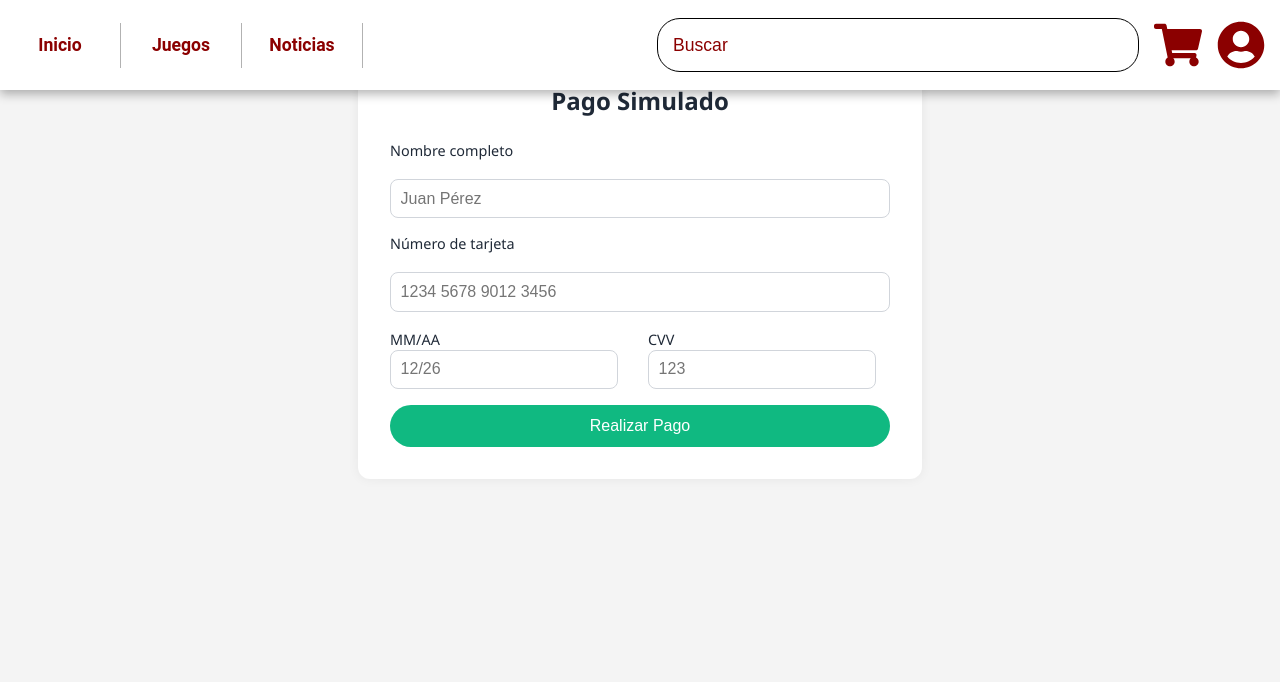
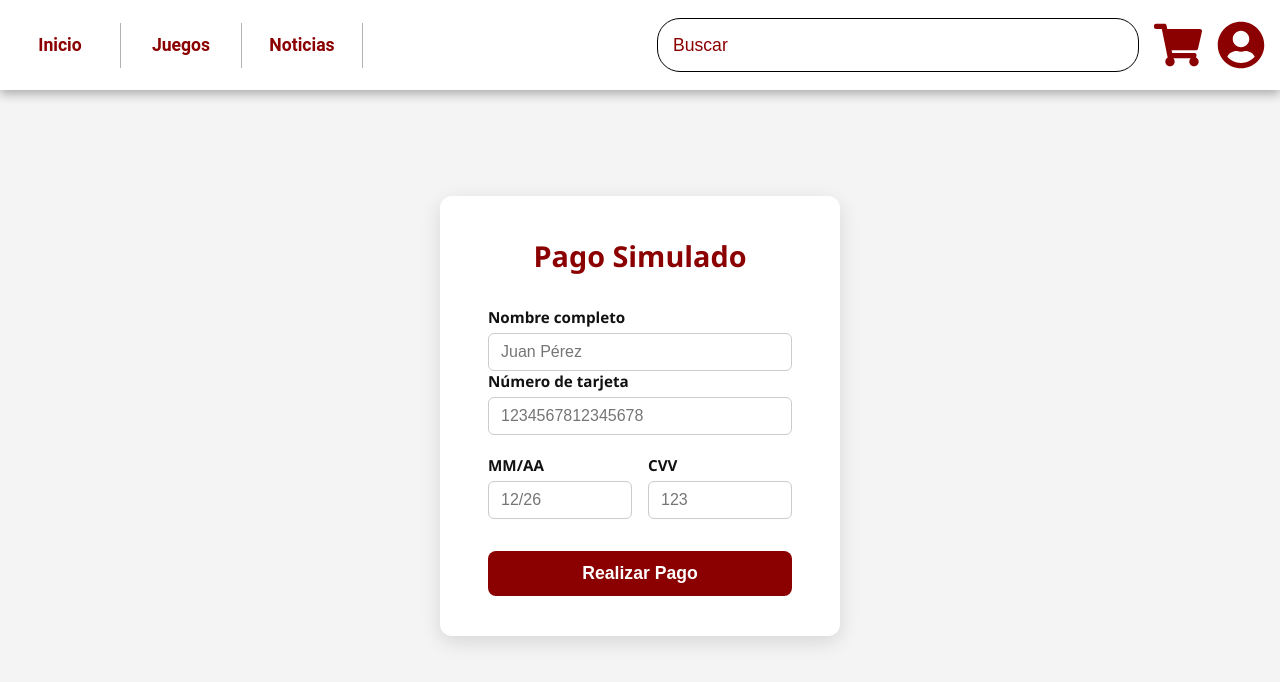
Before and after one commit to jdpadillavigo/GameStore-Frontend, a React (Vite) app: page /pago in a window 1280 px wide. Shown: the top 682 px of the page. Built offline with nearby package versions, Linux system fonts and the light colour scheme.

Commit message:
correcciones faltantes

```diff
--- a/public/data/gamesData.json
+++ b/public/data/gamesData.json
@@ -2,7 +2,7 @@
     "GTA_V": {
         "title": "Grand Theft Auto V",
         "description": "Un juego de acción y aventura de mundo abierto, donde puedes explorar una ciudad ficticia, cometer crímenes y vivir aventuras con diferentes personajes.",
-        "trailer": "https://www.youtube.com/embed/nzV5_Uhu08A",
+        "trailer": "https://www.youtube.com/embed/3DBrG2YjqQA",
         "images": [
             "/images/games/gta_v_1.jpg",
             "/images/games/gta_v_2.jpg",
--- a/src/components/Navbar/Navbar.tsx
+++ b/src/components/Navbar/Navbar.tsx
@@ -13,6 +13,7 @@ const Navbar = () => {
     verificado: boolean;
   }
 
+  const [showLoginPrompt, setShowLoginPrompt] = useState(false);
   const [rol, setRol] = useState(localStorage.getItem('rol') || 'usuario');
   const [usuario, setUsuario] = useState<Usuario | null>(null);
   const navigate = useNavigate();
--- a/src/components/PaymentBlock/PaymentBlock.css
+++ b/src/components/PaymentBlock/PaymentBlock.css
@@ -1,42 +1,62 @@
 .payment-container {
-    max-width: 500px;
-    margin: 2rem auto;
-    padding: 2rem;
-    background: #ffffff;
-    border-radius: 0.75rem;
-    box-shadow: 0 0 12px rgba(0, 0, 0, 0.06);
-    font-family: 'Segoe UI', sans-serif;
-    color: #1f2937;
+  display: flex;
+  flex-direction: column;
+  justify-content: center;
+  align-items: center;
+  height: 100vh;
+  background-color: #f4f4f4;
+  color: #000;
+  font-family: 'Segoe UI', Tahoma, Geneva, Verdana, sans-serif;
+  padding: 1rem;
+  gap: 1.5rem;
 }
 
-  .payment-container h2 {
-    text-align: center;
-    margin-bottom: 1.5rem;
-    font-size: 1.5rem;
+
+.payment-form {
+  background: #fff;
+  padding: 2.5rem 3rem;
+  border-radius: 12px;
+  width: 400px;
+  box-shadow: 0 6px 20px rgba(0, 0, 0, 0.12);
+  box-sizing: border-box;
 }
 
-  .payment-form {
-    display: flex;
-    flex-direction: column;
-    gap: 1rem;
+.payment-form h2 {
+  margin: 0 0 2rem 0;
+  font-size: 1.8rem;
+  font-weight: 700;
+  color: var(--main-color);
+  text-align: center;
 }
 
 .payment-form label {
-    font-size: 0.9rem;
-    font-weight: 500;
-    margin-bottom: 0.2rem;
+  display: block;
+  margin-bottom: 0.4rem;
+  font-weight: 600;
+  font-size: 0.95rem;
+  color: #111;
 }
 
 .payment-form input {
-    padding: 0.6rem;
-    border: 1px solid #d1d5db;
-    border-radius: 0.5rem;
+  width: 100%;
+  padding: 0.55rem 0.75rem;
+  border: 1.8px solid #ccc;
+  border-radius: 6px;
   font-size: 1rem;
+  transition: border-color 0.3s ease;
+  box-sizing: border-box;
+}
+
+.payment-form input:focus {
+  border-color: var(--main-color);
+  outline: none;
+  box-shadow: 0 0 5px var(--main-color);
 }
 
 .payment-row {
   display: flex;
   gap: 1rem;
+  margin-top: 1.25rem;
 }
 
 .payment-row > div {
@@ -44,15 +64,76 @@
 }
 
 .payment-form button {
-    background-color: #10b981;
-    color: white;
+  margin-top: 2rem;
+  width: 100%;
   padding: 0.75rem;
+  background-color: var(--main-color);
+  color: #fff;
   border: none;
-    border-radius: 9999px;
+  border-radius: 8px;
+  font-size: 1.1rem;
+  font-weight: 600;
+  cursor: pointer;
+  transition: background-color 0.25s ease;
+}
+
+.payment-form button:hover {
+  background-color: var(--secondary-color);
+}
+
+.payment-error {
+  margin-top: 1rem;
+  color: #cc0000;
+  font-weight: 600;
+  font-size: 0.9rem;
+  text-align: center;
+  user-select: none;
+}
+
+.payment-modal-overlay {
+  position: fixed;
+  top: 0;
+  left: 0;
+  width: 100vw;
+  height: 100vh;
+  background-color: rgba(0, 0, 0, 0.45);
+  display: flex;
+  justify-content: center;
+  align-items: center;
+  z-index: 1000;
+}
+
+.payment-modal {
+  background: #fff;
+  padding: 2rem 2.5rem;
+  border-radius: 12px;
+  box-shadow: 0 6px 20px rgba(0, 0, 0, 0.25);
+  text-align: center;
+  max-width: 400px;
+  width: 90%;
+}
+
+.payment-modal h3 {
+  margin-bottom: 1rem;
+  font-size: 1.5rem;
+  color: green;
+}
+
+.payment-modal p {
   font-size: 1rem;
+  margin-bottom: 1.5rem;
+}
+
+.payment-modal button {
+  padding: 0.6rem 1.2rem;
+  font-size: 1rem;
+  border: none;
+  border-radius: 8px;
+  background-color: var(--main-color);
+  color: #fff;
   cursor: pointer;
 }
 
-  .payment-form button:hover {
-    background-color: #059669;
+.payment-modal button:hover {
+  background-color: var(--secondary-color);
 }
--- a/src/components/PaymentBlock/PaymentBlock.tsx
+++ b/src/components/PaymentBlock/PaymentBlock.tsx
@@ -1,39 +1,112 @@
+import { useState } from 'react';
 import { useNavigate } from 'react-router-dom';
 import './PaymentBlock.css';
 
 const PaymentBlock = () => {
   const navigate = useNavigate();
 
+  const [cardNumber, setCardNumber] = useState('');
+  const [expiry, setExpiry] = useState('');
+  const [cvv, setCvv] = useState('');
+  const [errors, setErrors] = useState<string | null>(null);
+  const [paymentSuccess, setPaymentSuccess] = useState(false);
+
   const handlePay = (e: React.FormEvent) => {
     e.preventDefault();
-    alert('✅ Pago exitoso. ¡Gracias por tu compra!');
+
+    const cardRegex = /^\d{16}$/;
+    const expiryRegex = /^(0[1-9]|1[0-2])\/\d{2}$/;
+    const cvvRegex = /^\d{3}$/;
+
+    if (!cardRegex.test(cardNumber)) {
+      setErrors('El número de tarjeta debe tener exactamente 16 dígitos.');
+      return;
+    }
+
+    if (!expiryRegex.test(expiry)) {
+      setErrors('La fecha debe tener el formato MM/AA y ser válida.');
+      return;
+    }
+
+    if (!cvvRegex.test(cvv)) {
+      setErrors('El CVV debe tener exactamente 3 dígitos.');
+      return;
+    }
+
+    setErrors(null);
+    setPaymentSuccess(true);
     localStorage.removeItem('cart');
-    navigate('/');
+  };
+
+  const formatExpiry = (value: string) => {
+    const cleaned = value.replace(/\D/g, '').slice(0, 4);
+    if (cleaned.length >= 3) {
+      return `${cleaned.slice(0, 2)}/${cleaned.slice(2)}`;
+    }
+    return cleaned;
   };
 
   return (
     <div className="payment-container">
-      <h2>Pago Simulado</h2>
       <form className="payment-form" onSubmit={handlePay}>
+        <h2>Pago Simulado</h2>
+
         <label>Nombre completo</label>
         <input type="text" required placeholder="Juan Pérez" />
 
         <label>Número de tarjeta</label>
-        <input type="text" required placeholder="1234 5678 9012 3456" />
+        <input
+          type="text"
+          required
+          maxLength={16}
+          inputMode="numeric"
+          pattern="\d*"
+          placeholder="1234567812345678"
+          value={cardNumber}
+          onChange={(e) => setCardNumber(e.target.value.replace(/\D/g, ''))}
+        />
 
         <div className="payment-row">
           <div>
             <label>MM/AA</label>
-            <input type="text" required placeholder="12/26" />
+            <input
+              type="text"
+              required
+              maxLength={5}
+              placeholder="12/26"
+              value={expiry}
+              onChange={(e) => setExpiry(formatExpiry(e.target.value))}
+            />
           </div>
           <div>
             <label>CVV</label>
-            <input type="text" required placeholder="123" />
+            <input
+              type="text"
+              required
+              maxLength={3}
+              inputMode="numeric"
+              pattern="\d*"
+              placeholder="123"
+              value={cvv}
+              onChange={(e) => setCvv(e.target.value.replace(/\D/g, ''))}
+            />
           </div>
         </div>
 
+        {errors && <p className="payment-error">{errors}</p>}
+
         <button type="submit">Realizar Pago</button>
       </form>
+
+      {paymentSuccess && (
+        <div className="payment-modal-overlay">
+          <div className="payment-modal">
+            <h3>✅ Pago exitoso</h3>
+            <p>¡Gracias por tu compra!</p>
+            <button onClick={() => navigate('/')}>Aceptar</button>
+          </div>
+        </div>
+      )}
     </div>
   );
 };
--- a/src/pages/GameDetail/GameDetail.css
+++ b/src/pages/GameDetail/GameDetail.css
@@ -1,5 +1,5 @@
-body {
-  background-color: #f4f4f4;
+.game-detail-page {
+  background-color: var(--main-color);
 }
 
 .game-detail-container {
@@ -27,21 +27,26 @@ body {
 }
 
 .game-title {
-  font-size: 2.25rem;
-  font-weight: 600;
+  font-size: 3rem;
+  font-weight: 800;
   color: var(--main-color);
-  margin-bottom: 1rem;
+  margin-bottom: 1.5rem;
   text-align: center;
+  text-shadow: 1px 1px 3px rgba(0, 0, 0, 0.1);
+  letter-spacing: 0.5px;
 }
 
 .game-description {
-  font-size: 1.1rem;
+  font-size: 1.25rem;
   margin-bottom: 2rem;
   color: #374151;
-  line-height: 1.6;
-  max-width: 700px;
+  line-height: 1.8;
+  max-width: 720px;
   margin-left: auto;
   margin-right: auto;
+  font-weight: 400;
+  font-style: italic;
+  opacity: 0.95;
 }
 
 .media-slider {
@@ -87,7 +92,7 @@ body {
 
 .game-reviews {
   margin-top: 2rem;
-  text-align: left;
+  text-align: center;
 }
 
 .game-reviews h3 {
@@ -110,8 +115,39 @@ body {
 
 .review-item div {
   font-size: 1.2rem;
-  color: var(--main-color); /* Estrellas con main color */
+  color: var(--main-color);
 }
+
+.price-section {
+  display: flex;
+  flex-direction: column;
+  align-items: center;
+  margin-top: 2rem;
+  margin-bottom: 2rem;
+}
+
+.price-normal {
+  font-size: 1.2rem;
+  color: #999;
+  text-decoration: line-through;
+  margin-bottom: 0.3rem;
+}
+
+.price-discount {
+  font-size: 1.75rem;
+  font-weight: 700;
+  background-color: #dcfce7;
+  color: #166534;
+  padding: 0.5rem 1rem;
+  border-radius: 0.75rem;
+  box-shadow: 0 2px 6px rgba(0, 0, 0, 0.06);
+  transition: transform 0.2s ease;
+}
+
+.price-discount:hover {
+  transform: scale(1.05);
+}
+
 
 .buy-button {
   background-color: var(--main-color);
@@ -128,3 +164,40 @@ body {
 .buy-button:hover {
   background-color: var(--secondary-color);
 }
+
+.notification-message {
+  background-color: white;
+  padding: 15px;
+  margin: 20px 0;
+  border-radius: 8px;
+  text-align: center;
+  font-weight: 500;
+  color: black;
+  box-shadow: 0 2px 6px rgba(0, 0, 0, 0.1);
+  display: flex;
+  flex-direction: column;
+  align-items: center;
+  gap: 12px;
+}
+
+.notification-btn {
+  background-color: var(--main-color);
+  color: white;
+  border: none;
+  padding: 10px 20px;
+  font-weight: 600;
+  border-radius: 6px;
+  cursor: pointer;
+  transition: background-color 0.3s ease;
+}
+
+.notification-btn:hover {
+  background-color: var(--secondary-color);
+}
+
+.added-message {
+  margin-top: 20px;
+  font-weight: 500;
+  color: black;
+  text-align: center;
+}
```
Also changed, not shown: src/pages/Cart/Cart.css (+20 -11 lines), src/pages/Cart/Cart.tsx (+33 -14 lines), src/pages/GameDetail/GameDetail.tsx (+37 -6 lines). Lines whose indentation alone changed are shown as unchanged.
